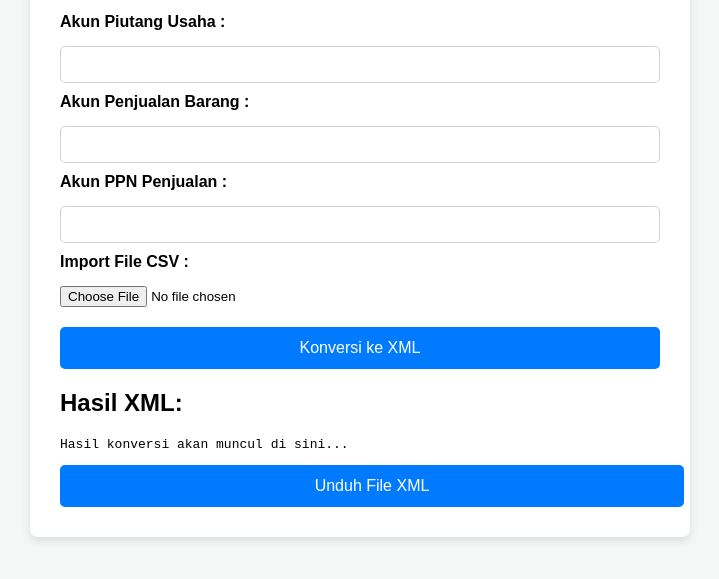
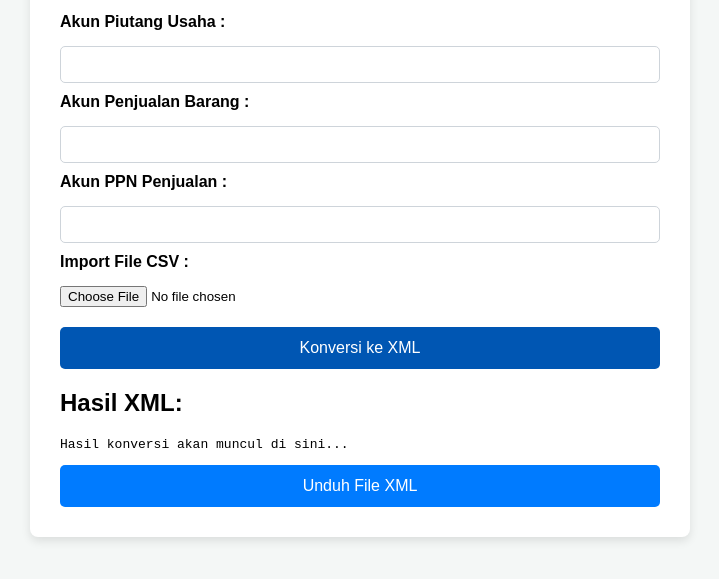
Before and after one commit to Vill0701/Project-Converter-Journal-Accurate, a plain HTML site: page index.html in a window 1280 px wide. In both pictures the pointer is over the button "Konversi ke XML". Shown: the part 197-776 px from the top of the page, without its empty margins (280-999 px from the left). Drawn offline with Linux system fonts and the light colour scheme.

Commit message:
Mengubah seikit tampilan CSS di bagian #downloadlink

```diff
--- a/index.html
+++ b/index.html
@@ -21,9 +21,8 @@
         <label for="taxInvoiceCSV">Import File CSV :</label>
         <input type="file" id="taxInvoiceCSV" accept=".csv" />
       </div>
-      <div class="submit">
-        <button id="convertButton">Konversi ke XML</button>
-      </div>
+
+      <button id="convertButton">Konversi ke XML</button>
 
       <h2>Hasil XML:</h2>
       <pre><code id="xmlOutput">Hasil konversi akan muncul di sini...</code></pre>
--- a/style.css
+++ b/style.css
@@ -66,4 +66,10 @@ button,
   cursor: pointer;
   text-align: center;
   text-decoration: none;
+  box-sizing: border-box;
 }
+
+button:hover,
+#downloadLink:hover {
+  background-color: #0056b3;
+}
```
